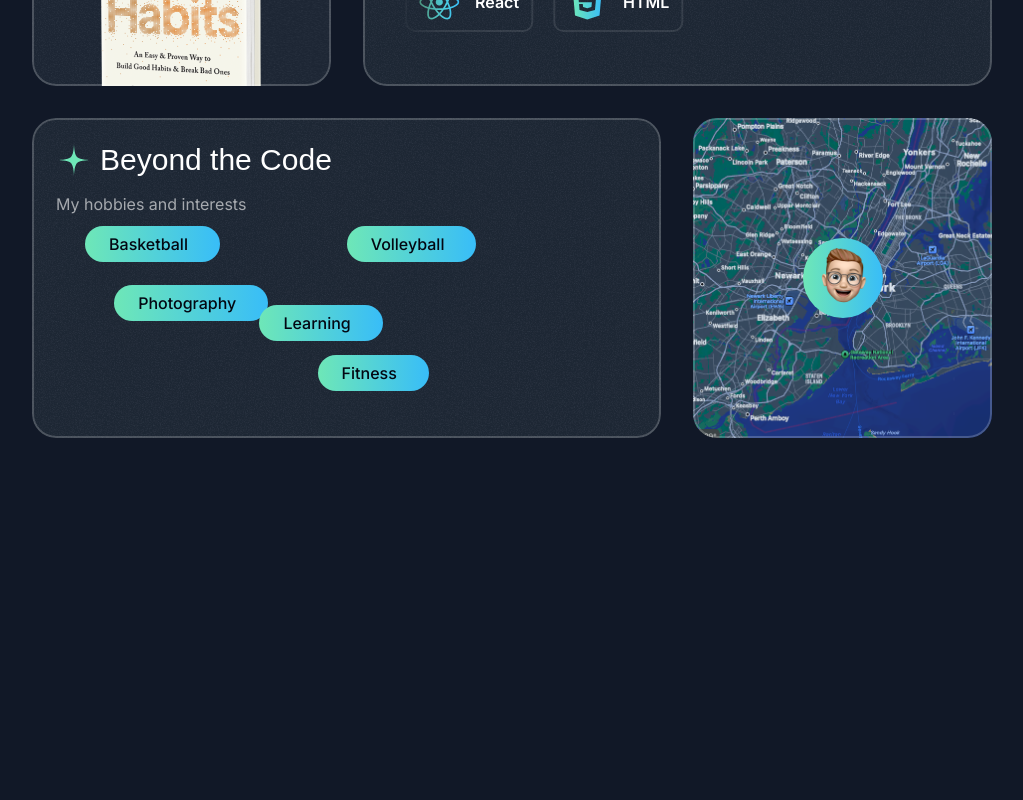
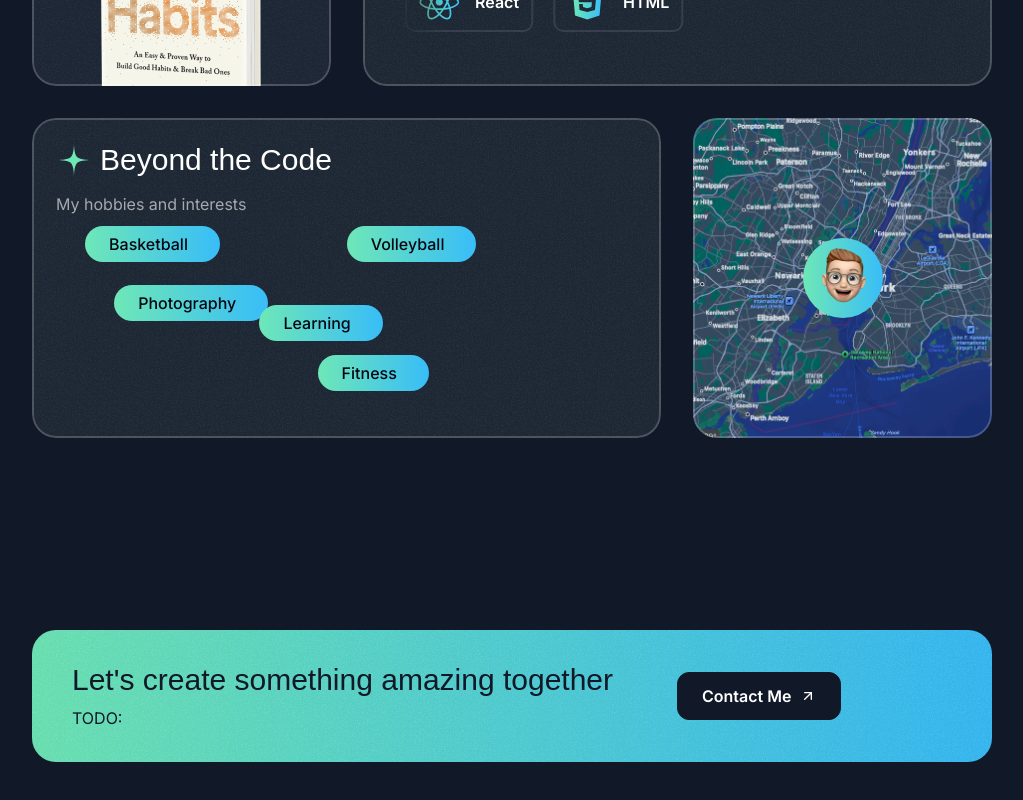
Before and after one commit to eczhang12/PersonalWebsitePortfolio, a Next.js app in the folder starter-template/: page / in a window 1280 px wide. Shown: the part 3702-4502 px from the top of the page, without its empty margins (128-1151 px from the left). Before the commit the page ends 4252 px from the top, so only its background shows below. Built offline with nearby package versions, Linux system fonts and the light colour scheme; a web font is replaced by a local one.

Commit message:
Finished Contact Section

```diff
--- a/starter-template/src/app/page.tsx
+++ b/starter-template/src/app/page.tsx
@@ -3,6 +3,7 @@
 import { ProjectsSection } from "@/sections/Projects";
 import { TapeSection } from "@/sections/Tape";
 import { AboutSection} from "@/sections/About";
+import { ContactSection } from "@/sections/Contact";
 
 export default function Home() {
   return (
@@ -12,6 +13,7 @@
       <ProjectsSection />
       <TapeSection />
       <AboutSection />
+      <ContactSection />
     </div>
   );
 }
--- a/starter-template/src/sections/Contact.tsx
+++ b/starter-template/src/sections/Contact.tsx
@@ -1,3 +1,34 @@
+import ArrowUpRightIcon from '@/assets/icons/arrow-up-right.svg';
+import grainImage from '@/assets/images/grain.jpg';
+
 export const ContactSection = () => {
-  return <div>Contact Section</div>;
+  return (
+    <div className="py-16 pt-12 lg:py-24 lg:pt-20">
+      <div className="container">
+        <div className="bg-gradient-to-r from-emerald-300 to-sky-400 text-gray-900 py-8 px-10 rounded-3xl text-center md:text-left relative overflow-hidden z-0">
+
+          <div
+            className="absolute inset-0 opacity-5 -z-10"
+            style={{ backgroundImage: `url(${grainImage.src})` }}
+          ></div>
+
+          <div className="flex flex-col gap-8 items-center md:flex-row md:gap-16">
+            <div>
+              <h2 className="font-serif text-2xl md:text-3xl">
+                Let's create something amazing together
+              </h2>
+              <p className="text-sm md:text-base mt-2">TODO:</p>
+            </div>
+            <div>
+              <button className="text-white bg-gray-900 inline-flex items-center px-6 h-12 rounded-xl gap-2 w-max border border-gray-900">
+                <span className="font-semibold">Contact Me</span>
+                <ArrowUpRightIcon className="size-4" />
+              </button>
+            </div>
+          </div>
+
+        </div>
+      </div>
+    </div>
+  );
 };
```
